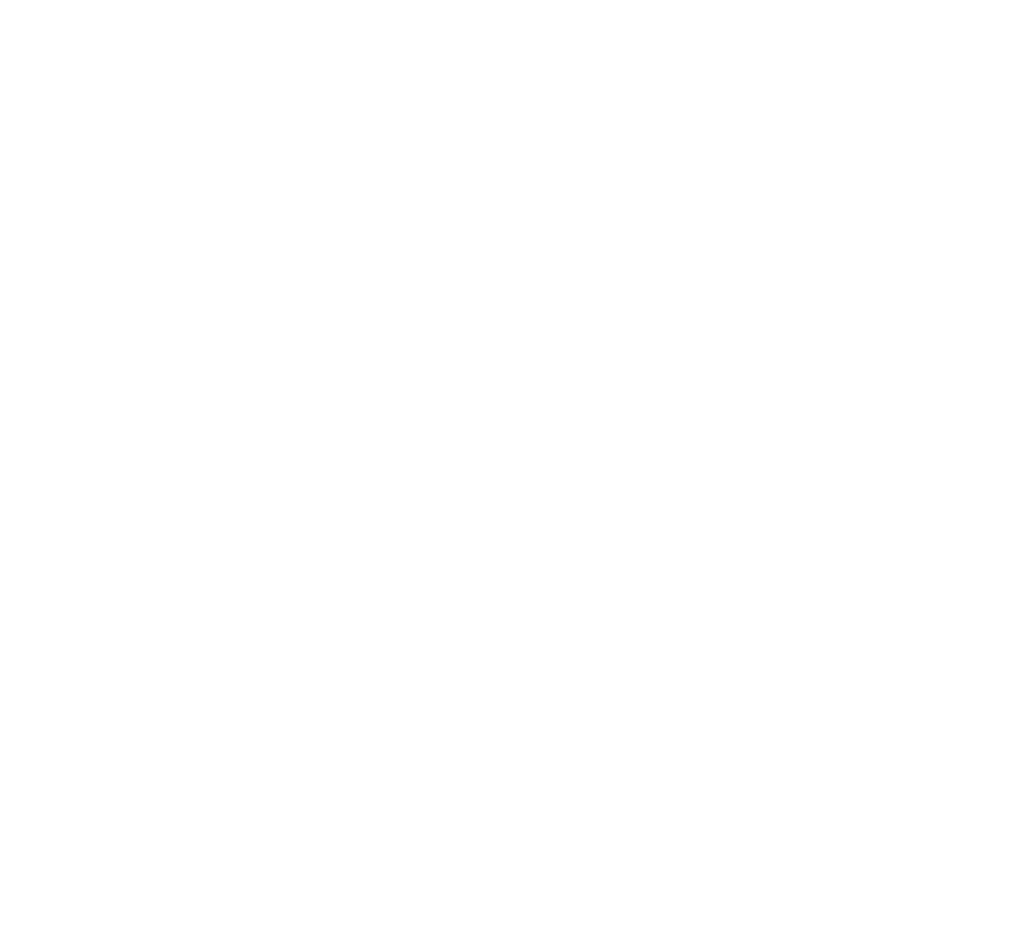
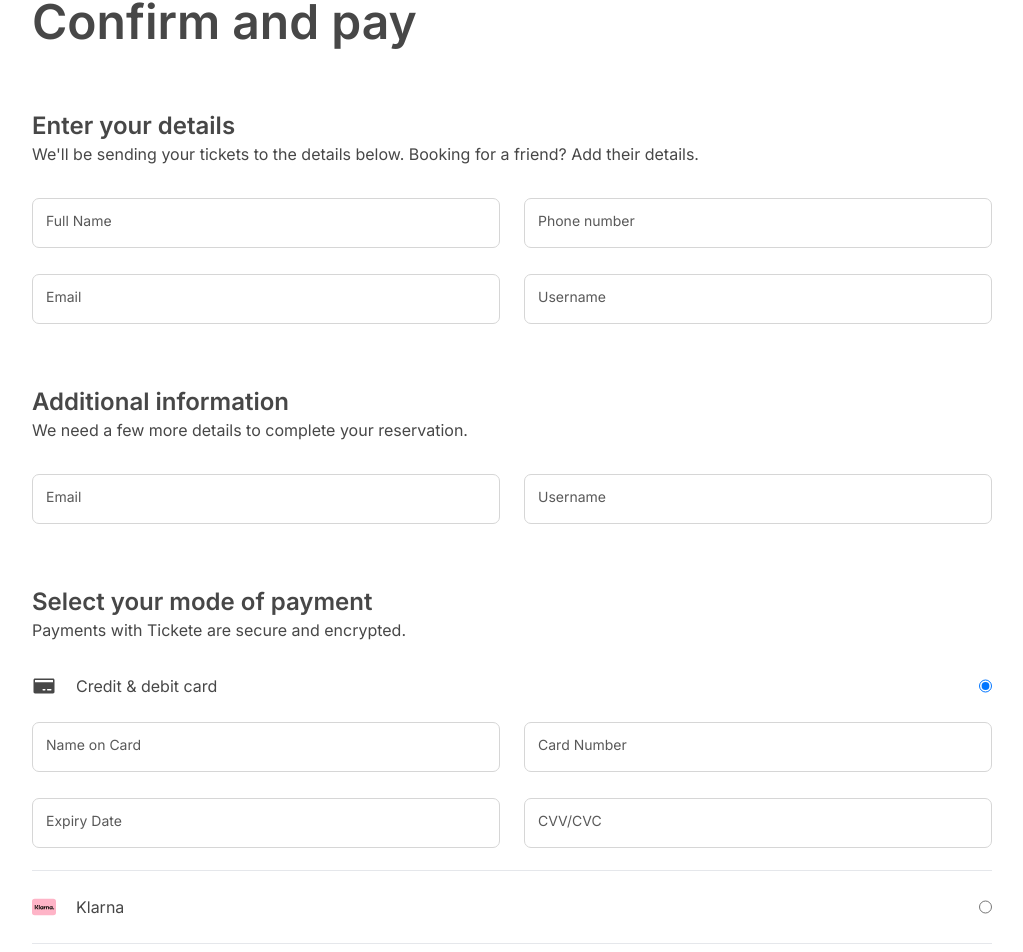
Before and after one commit to Rrhul0/checkout-page, a Next.js app: page / in a window 1280 px wide. Shown: the part 174-1126 px from the top of the page, without its empty margins (128-1151 px from the left). Before the commit the page ends 800 px from the top, so only its background shows below. Built offline with nearby package versions, Linux system fonts and the light colour scheme.

Commit message:
added payment form detail section of page

```diff
--- a/app/layout.tsx
+++ b/app/layout.tsx
@@ -17,7 +17,7 @@ export default function RootLayout({
 }) {
 	return (
 		<html lang='en'>
-			<body className={`${inter.className} px-40`}>
+			<body className={`${inter.className} px-40 text-grayscale-g-2`}>
 				<Header />
 				<main className='py-[100px]'>{children}</main>
 			</body>
--- a/app/page.tsx
+++ b/app/page.tsx
@@ -1,3 +1,117 @@
+'use client'
+import TextInput from '@/components/textInput'
+import Image from 'next/image'
+import { useState } from 'react'
+import cardImage from '@/public/card.svg'
+import klarnaImage from '@/public/klarna.svg'
+
 export default function Home() {
-	return <></>
+	const [paymentMethod, setPaymentMethod] = useState<'card' | 'klarna'>(
+		'card'
+	)
+
+	return (
+		<form className='flex flex-col gap-16'>
+			<h2 className='text-5xl font-semibold'>Confirm and pay</h2>
+			<div>
+				<div className='pb-8'>
+					<p className='text-2xl font-semibold'>Enter your details</p>
+					<p>
+						We&apos;ll be sending your tickets to the details below.
+						Booking for a friend? Add their details.
+					</p>
+				</div>
+				<div className='flex flex-col gap-7'>
+					<div className='flex gap-6'>
+						<TextInput lebel='Full Name' />
+						<TextInput lebel='Phone number' />
+					</div>
+					<div className='flex gap-6'>
+						<TextInput lebel='Email' />
+						<TextInput lebel='Username' />
+					</div>
+				</div>
+			</div>
+			<div>
+				<div className='pb-8'>
+					<p className='text-2xl font-semibold'>
+						Additional information
+					</p>
+					<p>
+						We need a few more details to complete your reservation.
+					</p>
+				</div>
+				<div className='flex gap-6'>
+					<TextInput lebel='Email' />
+					<TextInput lebel='Username' />
+				</div>
+			</div>
+			<div className='flex flex-col gap-6'>
+				<div className='pb-2'>
+					<p className='text-2xl font-semibold'>
+						Select your mode of payment
+					</p>
+					<p>Payments with Tickete are secure and encrypted.</p>
+				</div>
+				<div className='flex justify-between'>
+					<label
+						htmlFor='card'
+						className='w-full flex gap-5'
+					>
+						<Image
+							src={cardImage}
+							width={24}
+							height={24}
+							alt='card image'
+						/>
+						<span>Credit & debit card</span>
+					</label>
+					<input
+						id='card'
+						type='radio'
+						value='card'
+						name='payment'
+						checked={paymentMethod === 'card'}
+						onClick={() => setPaymentMethod('card')}
+					/>
+				</div>
+				{paymentMethod === 'card' && (
+					<div className='flex flex-col gap-7'>
+						<div className='flex gap-6'>
+							<TextInput lebel='Name on Card' />
+							<TextInput lebel='Card Number' />
+						</div>
+						<div className='flex gap-6'>
+							<TextInput lebel='Expiry Date' />
+							<TextInput lebel='CVV/CVC' />
+						</div>
+					</div>
+				)}
+				<div className='border-t' />
+				<div className='flex justify-between'>
+					<label
+						htmlFor='klarna'
+						className='w-full flex gap-5'
+					>
+						<Image
+							src={klarnaImage}
+							width={24}
+							height={24}
+							alt='klarna image'
+						/>
+						<span>Klarna</span>
+					</label>
+					<input
+						id='klarna'
+						type='radio'
+						value='klarna'
+						name='payment'
+						checked={paymentMethod === 'klarna'}
+						onClick={() => setPaymentMethod('klarna')}
+					/>
+				</div>
+				<div className='border-t' />
+			</div>
+		</form>
+	)
 }
--- a/components/textInput.tsx
+++ b/components/textInput.tsx
@@ -4,7 +4,7 @@ type Props = {
 
 export default function TextInput({ lebel }: Props) {
 	return (
-		<div className='relative h-10 w-full min-w-[200px]'>
+		<div className='relative h-12 w-full min-w-[200px]'>
 			<input
 				className='peer h-full w-full rounded-[7px] border border-t-transparent border-grayscale-g-6 bg-transparent px-4 py-6 font-sans text-sm font-normal text-grayscale-g-2 outline-none outline-0 transition-all placeholder-shown:border placeholder-shown:border-grayscale-g-6 focus:border focus:border-t-transparent focus:outline-0'
 				placeholder=' '
```
Also changed, not shown: public/card.svg (added), public/klarna.svg (added).
